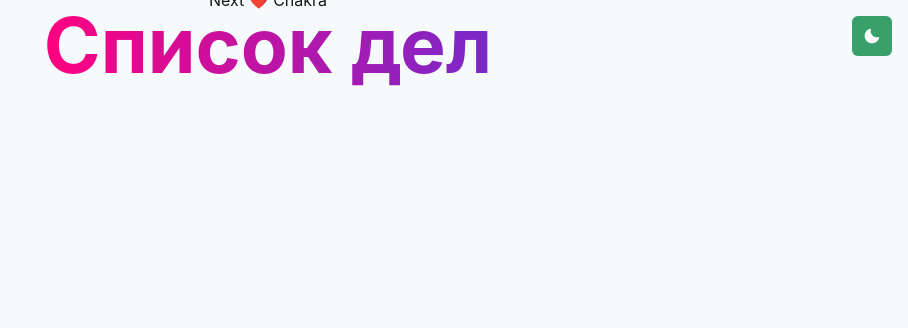
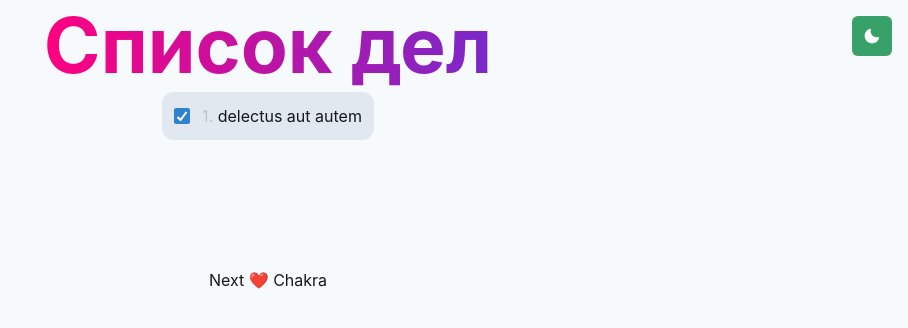
Before and after one commit to alex-grandson/lesson-react, a Next.js app: page / in a window 1280 px wide. Shown: the top 328 px of the page, without its empty margins (372-1280 px from the left). Built offline with nearby package versions, Linux system fonts and the light colour scheme; no server answers.

Commit message:
feat: add todo item component

```diff
--- /dev/null
+++ b/src/components/TodoItem.tsx
@@ -0,0 +1,28 @@
+import { Checkbox, Flex, Text } from "@chakra-ui/react";
+import { FC } from "react";
+
+interface TodoItemProps {
+    serial: number
+    todo: {
+        userId: number
+        id: number
+        title: string
+        completed: boolean
+    }
+}
+
+const TodoItem: FC<TodoItemProps> = (props) => {
+    console.log(props.todo);
+
+    return (
+        <Flex rounded={'xl'} bg={"gray.200"} gap={3} p={3} >
+            <Checkbox isChecked={props.todo.completed} />
+            <Text>
+                <Text as='span' color={'blackAlpha.300'}>{props.serial}. </Text>
+                {props.todo.title}
+            </Text>
+        </Flex>
+    )
+}
+
+export default TodoItem
--- a/src/components/TodoList.tsx
+++ b/src/components/TodoList.tsx
@@ -1,5 +1,6 @@
 import { useEffect, useState } from "react"
 import { TodoApi } from "../api/todoApi"
+import TodoItem from "./TodoItem"
 
 const TodoList = () => {
     const [ todos, setTodos ] = useState([])
@@ -19,7 +20,16 @@ const TodoList = () => {
         loadData()
     }, [])
 
-    return <></>
+    return (
+        <div>
+            <TodoItem serial={1} todo={{
+                userId: 1,
+                id: 1,
+                title: "delectus aut autem",
+                completed: true
+            }} />
+        </div>
+    )
 }
 
 export default TodoList
--- a/src/pages/index.tsx
+++ b/src/pages/index.tsx
@@ -13,11 +13,9 @@ const Index = () => (
   <Container height="100vh">
     <DarkModeSwitch />
     <Hero title='Список дел' />
-    <Main>
 
       <TodoList />
 
-    </Main>
 
     <Footer>
       <Text>Next ❤️ Chakra</Text>
```
